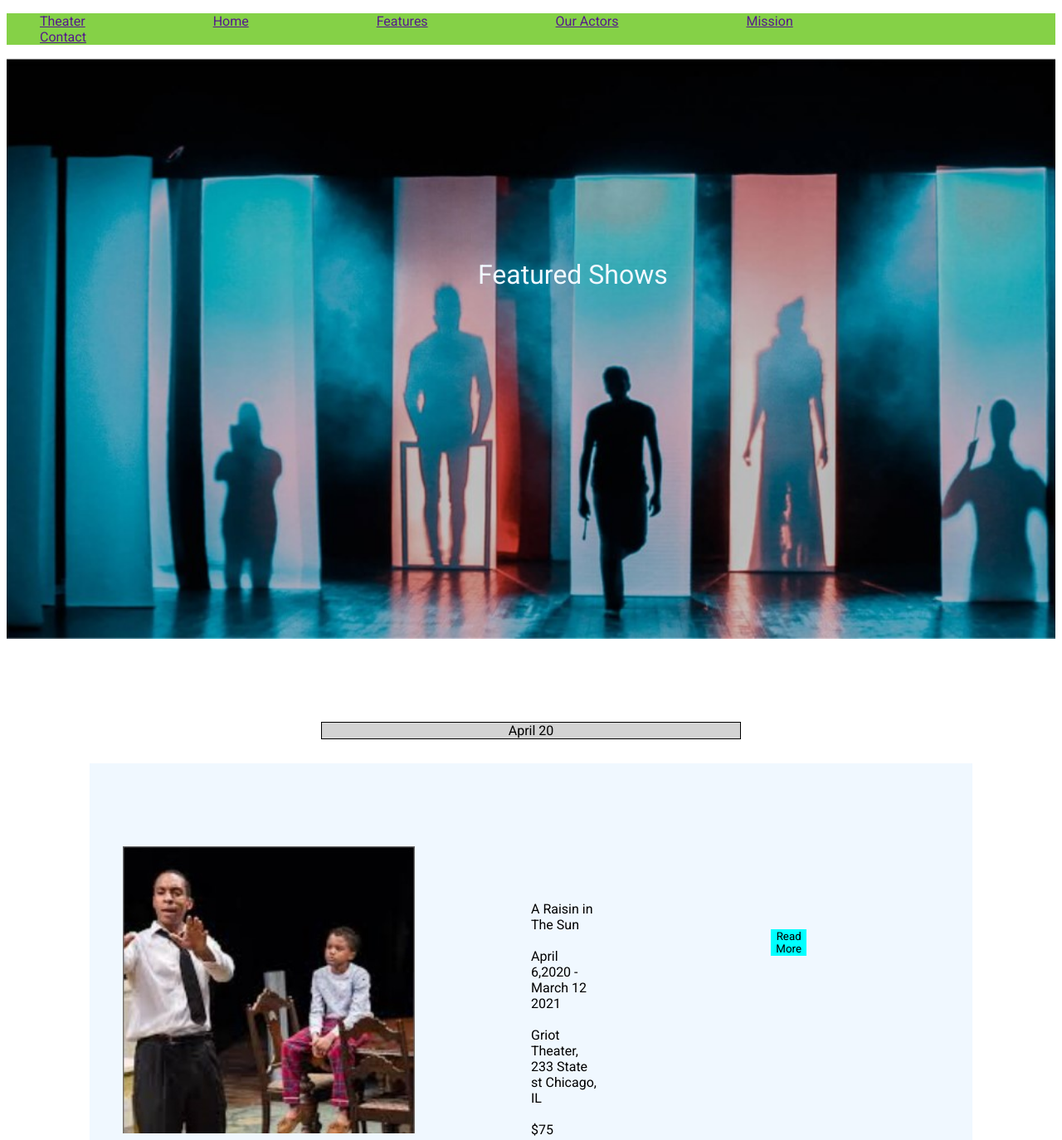
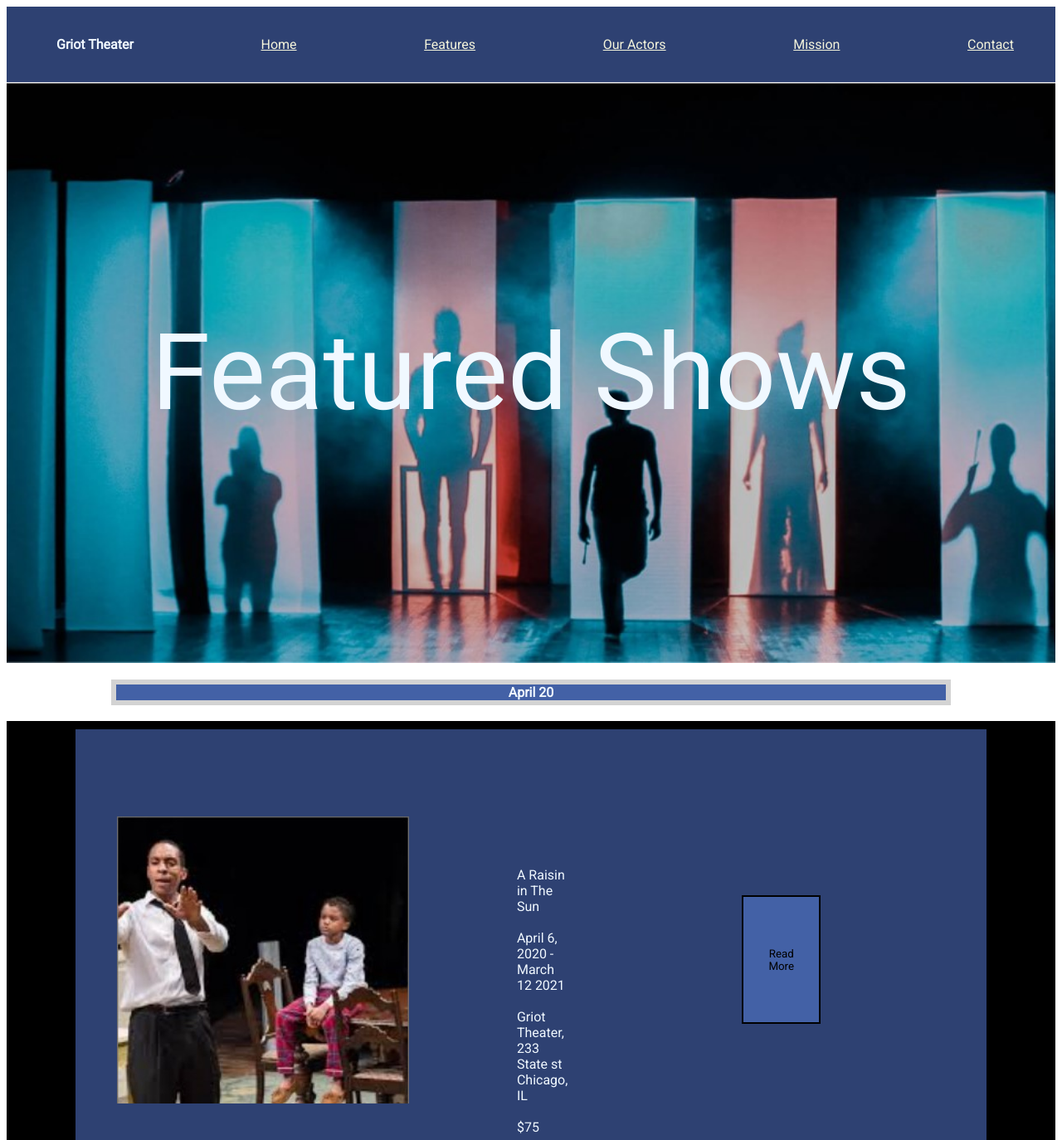
Before and after one commit to tpilototaps/Griot-Theater-Assignment, a plain HTML site: page index.html in a window 1280 px wide. Shown: the top 1374 px of the page at 83% size. Drawn offline with Linux system fonts and the light colour scheme.

Commit message:
Final Polished Version

```diff
--- a/index.html
+++ b/index.html
@@ -12,8 +12,8 @@
 </head>
 <body>
     <div class="header">
-        <ul>
-            <li><a href=""> Theater</a></li>
+        <ul class="header-content">
+            <li><strong>Griot Theater</strong></li>
             <li><a href=""> Home</a></li>
             <li><a href=""> Features</a></li>
             <li><a href=""> Our Actors</a></li>
@@ -25,46 +25,48 @@
         <p class="hero-text">Featured Shows</p>
     </div>
     <div class="date">
-        April 20
+        <strong>April 20</strong>
     </div>
     <br>
+    <article class="grid-space">
         <div class = "grid-container">
-        <div class = "grid-item grid-item-1"><img src="images/Screenshot 2022-11-03 141752.jpg" alt="Actors"></div>
+            <div class = "grid-item grid-item-1"><img src="images/Screenshot 2022-11-03 141752.jpg" alt="Actors" class="image"></div>
             <div class = "grid-item grid-item-2">
                 <ul>
                     <li>A Raisin in The Sun</li><br>
-                <li>April 6,2020 - March 12 2021</li><br>
+                    <li>April 6, 2020 - March 12 2021</li><br>
                     <li>Griot Theater, 233 State st Chicago, IL</li><br>
                     <li>$75</li>
                 </ul>
             </div>
             <div class = "grid-item grid-item-3"><button>Read More</button></div>
-        <div class = "grid-item grid-item-4"><img src="images/Screenshot 2022-11-03 141752.jpg" alt="Actors"></div>
+            <div class = "grid-item grid-item-4"><img src="images/Screenshot 2022-11-03 141752.jpg" alt="Actors" class="image"></div>
             <div class = "grid-item grid-item-5">
                 <ul>
                     <li>A Raisin in The Sun</li><br>
-                <li>April 6,2020 - March 12 2021</li><br>
+                    <li>April 6, 2020 - March 12 2021</li><br>
                     <li>Griot Theater, 233 State st Chicago, IL</li><br>
                     <li>$75</li>
                 </ul>
             </div>
             <div class = "grid-item grid-item-6"><button>Read More</button></div>
-        <div class = "grid-item grid-item-7"><img src="images/Screenshot 2022-11-03 141752.jpg" alt="Actors"></div>
+            <div class = "grid-item grid-item-7"><img src="images/Screenshot 2022-11-03 141752.jpg" alt="Actors" class="image"></div>
             <div class = "grid-item grid-item-8"><ul>
                 <li>A Raisin in The Sun</li><br>
-            <li>April 6,2020 - March 12 2021</li><br>
+                <li>April 6, 2020 - March 12 2021</li><br>
                 <li>Griot Theater, 233 State st Chicago, IL</li><br>
                 <li>$75</li>
             </ul></div>
             <div class = "grid-item grid-item-9"><button>Read More</button></div>
-        <div class = "grid-item grid-item-10"><img src="images/Screenshot 2022-11-03 141752.jpg" alt="Actors"></div>
+            <div class = "grid-item grid-item-10"><img src="images/Screenshot 2022-11-03 141752.jpg" alt="Actors" class="image"></div>
             <div class = "grid-item grid-item-11"><ul>
                 <li>A Raisin in The Sun</li><br>
-            <li>April 6,2020 - March 12 2021</li><br>
+                <li>April 6, 2020 - March 12 2021</li><br>
                 <li>Griot Theater, 233 State st Chicago, IL</li><br>
                 <li>$75</li>
             </ul></div>
             <div class = "grid-item grid-item-12"><button>Read More</button></div>
         </div>
+    </article>
 </body>
 </html>
--- a/styles.css
+++ b/styles.css
@@ -5,87 +5,123 @@
     display: grid;
     grid-template-columns: 2fr 2fr 2fr;
     grid-template-rows: 2fr 2fr 2fr 2fr;
-    background-color: aliceblue;
+    background-color: #2E4172;
     margin: 100px;
     margin-top: 10px;
 }
 .hero-image{
     background-image: url(images/Screenshot\ 2022-11-03\ 143111.jpg);
-    background-repeat:no-repeat;
+    background-repeat: no-repeat;
     background-size: cover;
     background-position: center;
     height:700px;
     color: aliceblue;
-    font-size:xx-large;
-    margin-bottom: 100px;
+    font-size: xx-large;
+    margin-bottom:20px;
+    display:flex;
+    justify-content: center;
 }
 li{
     list-style-type: none;
+    color: aliceblue;
 }
 .header li{
-    display: inline-flex;
-    justify-content: space-between;
-    padding-right: 150px;
     color:aliceblue;
 }
+a{
+    color: beige;
+}
 .header{
-    background-color: rgb(133, 209, 71);
+    background-color: #2E4172;
+    padding:20px;
+}
+.header-content{
+    display:flex;
+    justify-content:space-between;
+    padding-right: 30px;
 
 }
 .hero-text{
-    position: absolute;
-    top:35%;
-    left:45%;
+    align-self: center;
+    font-size: 400%;
 }
 button{
-    background-color: aqua;
-    border: 0px;
+    background-color: #4361A6;
+    padding:20px;
+    padding-left: 30px;
+    padding-right: 30px;
+    border: 2px solid;
 }
 button:hover{
     background-color:  rgb(133, 209, 71);
 }
 .date{
     display: flex;
-    border: 1px solid;
-    margin: auto;
+    border: 6px solid lightgrey;
     justify-content: center;
-    background-color:lightgray;
-    margin-left: 30%;
-    margin-right: 30%;
+    background-color:#4361A6;
+    margin-left: 10%;
+    margin-right: 10%;
+    color: aliceblue;
+}
+.grid-space{
+    display:flex;
+    justify-content: center;
+    background-color: black;
+    margin-top: 0px;
 }
 .grid-item-1{
-    padding: 100px 10px 50px 40px;;
+    display:flex;
 }
+
 .grid-item-2{
+    display: flex;
+    justify-content: center;
     padding: 150px 10px 50px 40px;
 }
 .grid-item-3{
+    display: flex;
+    justify-content: center;
     padding:200px;
 }
 .grid-item-4{
+    display: flex;
     padding: 50px;
 }
 .grid-item-5{
+    display: flex;
+    justify-content: center;
     padding: 150px 10px 50px 40px;
 }
 .grid-item-6{
     padding: 200px;
 }
 .grid-item-7{
+    display: flex;
     padding:50px;
 }
 .grid-item-8{
+    display: flex;
+    justify-content: center;
     padding:150px 10px 50px 40px;
 }
 .grid-item-9{
     padding: 200px;
+    justify-content: center;
 }
 .grid-item-10{
+    display: flex;
     padding:50px;
 }
 .grid-item-11{
+    display: flex;
+    justify-content: center;
     padding: 150px 10px 50px 40px;
 }
 .grid-item-12{
     padding:200px;
+    justify-content: center;
 }
+.image{
+   margin: auto;
+}
```
Lines whose indentation alone changed are shown as unchanged.
